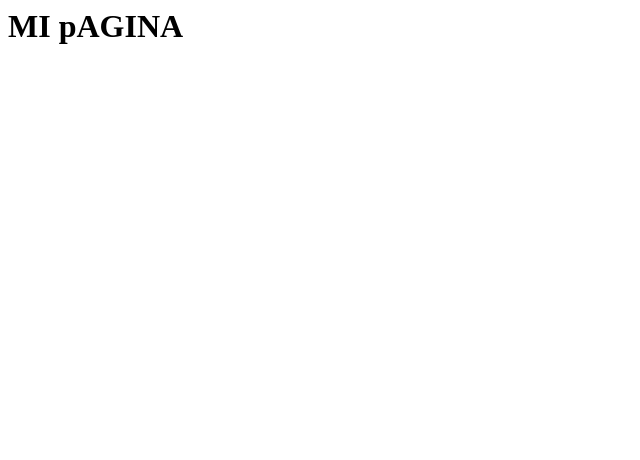
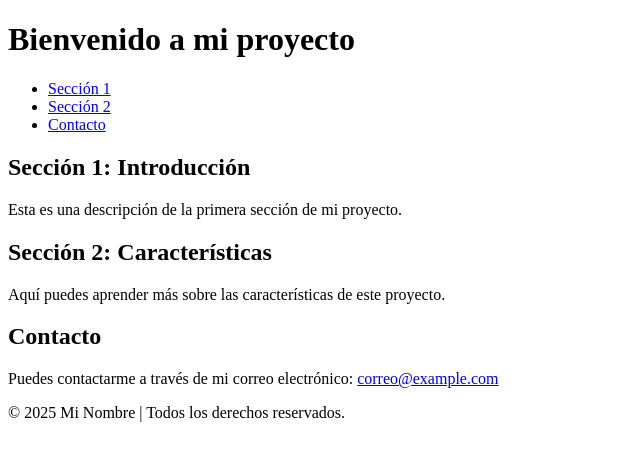
Before and after one commit to JavierVargasData/javiervargas, a plain HTML site: page index.html in a window 1280 px wide. Shown: the whole page, without its empty margins (0-640 px from the left). Drawn offline with Linux system fonts and the light colour scheme.

Commit message:
Update index.html

```diff
--- a/index.html
+++ b/index.html
@@ -1 +1,43 @@
-<h1> MI pAGINA</h1>
+<!DOCTYPE html>
+<html lang="es">
+<head>
+    <meta charset="UTF-8">
+    <meta name="viewport" content="width=device-width, initial-scale=1.0">
+    <meta http-equiv="X-UA-Compatible" content="ie=edge">
+    <title>Mi Proyecto en GitHub Pages</title>
+
+    <link rel="stylesheet" href="styles.css">
+</head>
+<body>
+    <header>
+        <h1>Bienvenido a mi proyecto</h1>
+        <nav>
+            <ul>
+                <li><a href="#seccion1">Sección 1</a></li>
+                <li><a href="#seccion2">Sección 2</a></li>
+                <li><a href="#contacto">Contacto</a></li>
+            </ul>
+        </nav>
+    </header>
+
+    <main>
+        <section id="seccion1">
+            <h2>Sección 1: Introducción</h2>
+            <p>Esta es una descripción de la primera sección de mi proyecto.</p>
+        </section>
+
+        <section id="seccion2">
+            <h2>Sección 2: Características</h2>
+            <p>Aquí puedes aprender más sobre las características de este proyecto.</p>
+        </section>
+
+        <section id="contacto">
+            <h2>Contacto</h2>
+            <p>Puedes contactarme a través de mi correo electrónico: <a href="mailto:correo@example.com">correo@example.com</a></p>
+        </section>
+    </main>
+
+    <footer>
+        <p>&copy; 2025 Mi Nombre | Todos los derechos reservados.</p>
+    </footer>
+</body>
```
